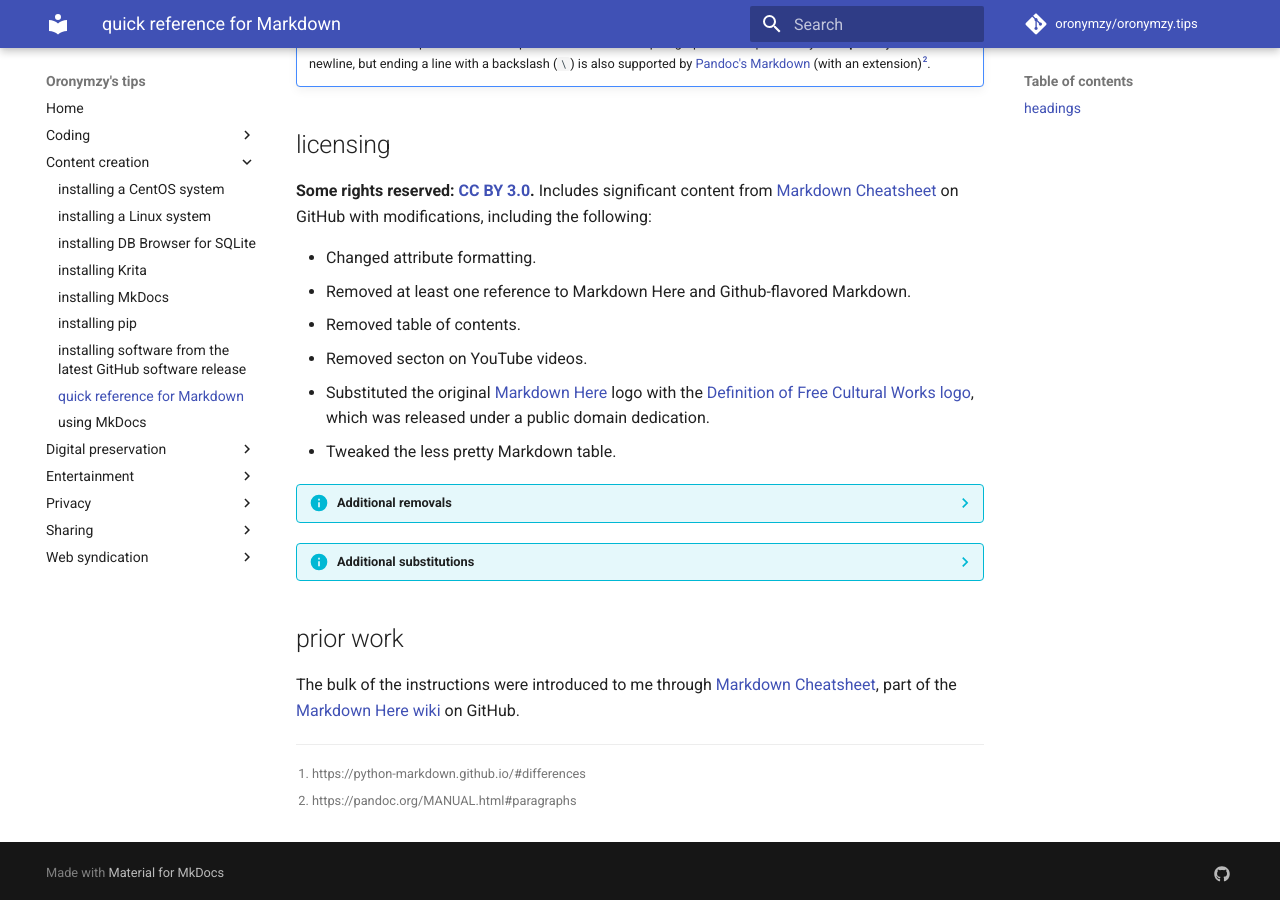
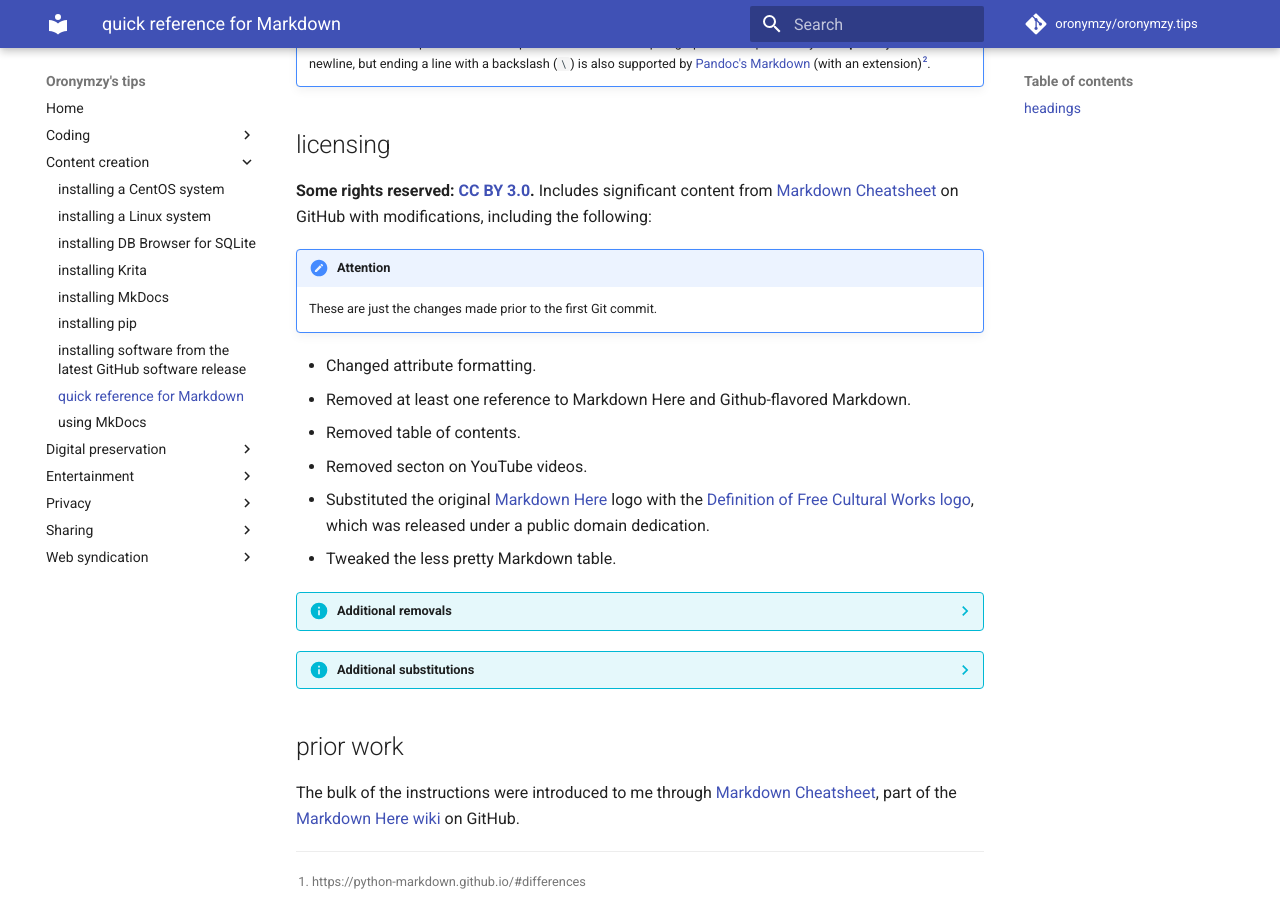
Before and after one commit to oronymzy/tips, an MkDocs documentation site: the page built from docs/qrMkdwn.md, in a window 1280 px wide and 900 px high, scrolled down 8313 px. Built offline with MkDocs 1.6.1 and Material for MkDocs 9.7.7, drawn with Linux system fonts in a browser that asks for light colours; comment, search, counter and statistics services are not loaded.

Commit message:
Add licensing admonition, add admonition lines

```diff
--- a/docs/qrMkdwn.md
+++ b/docs/qrMkdwn.md
@@ -105,6 +105,7 @@ Strikethrough uses two tildes. ~~Scratch this.~~
 ## links {: #links }
 
 !!! attention
+
     Because reference-style links do not work within admonitions, several *Result* admonitions contain raw Markdown formatted differently than in the example, with reference-style links replaced with inline-style links.
 
 There are two ways to create links:
@@ -386,6 +387,10 @@ This line is separated by a single newline and two spaces, so it's a separate li
 ## licensing
 **Some rights reserved: [CC BY 3.0](https://creativecommons.org/licenses/by/3.0/).** Includes significant content from [Markdown Cheatsheet](https://github.com/adam-p/markdown-here/wiki/Markdown-Cheatsheet) on GitHub with modifications, including the following:
 
+!!! attention
+
+    These are just the changes made prior to the first Git commit.
+
 - Changed attribute formatting.
 - Removed at least one reference to Markdown Here and Github-flavored Markdown.
 - Removed table of contents.
@@ -405,6 +410,7 @@ This line is separated by a single newline and two spaces, so it's a separate li
     - {--You'll soon learn to get what you want.--}
 
 ??? info "Additional substitutions"
+
     - {~~(In this example, leading and trailing spaces are shown with with dots: `⋅`)~>Leading and trailing spaces are shown with dots (`⋅`).~~}
     - {~~&lt;Enter&gt;~>++enter++~~}
     - {~~My basic recommendation for learning how line breaks work is to experiment and discover -- hit ++enter++ once (i.e., insert one newline), then hit it twice (i.e., insert two newlines), see what happens. You'll soon learn to get what you want.~>Try experimenting to learn how line breaks work -- hit ++enter++ once (i.e., insert one newline), then hit it twice (i.e., insert two newlines), and see what happens. You'll soon learn to get what you want.~~}
```
